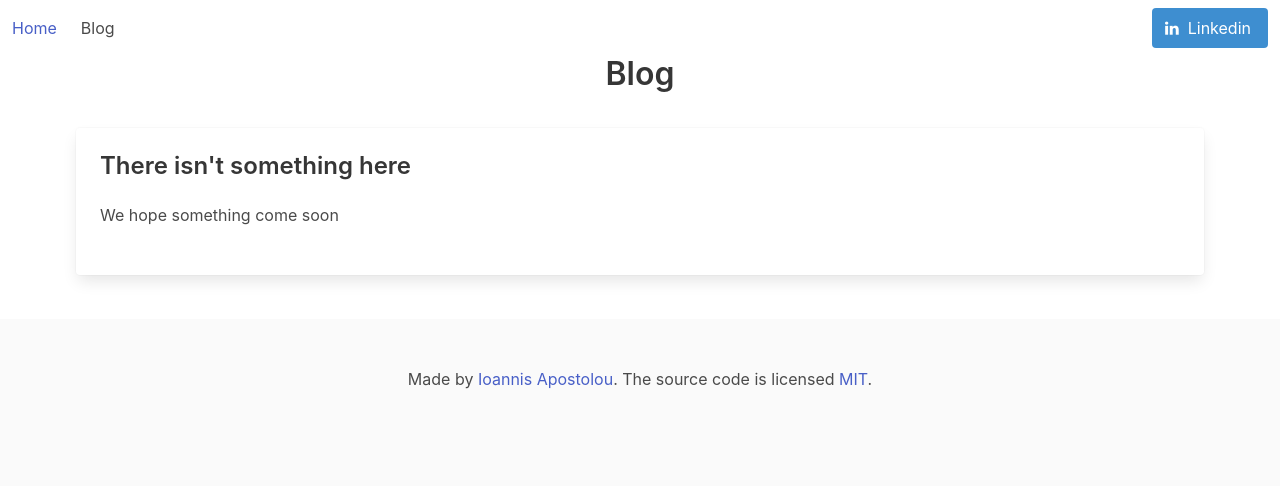
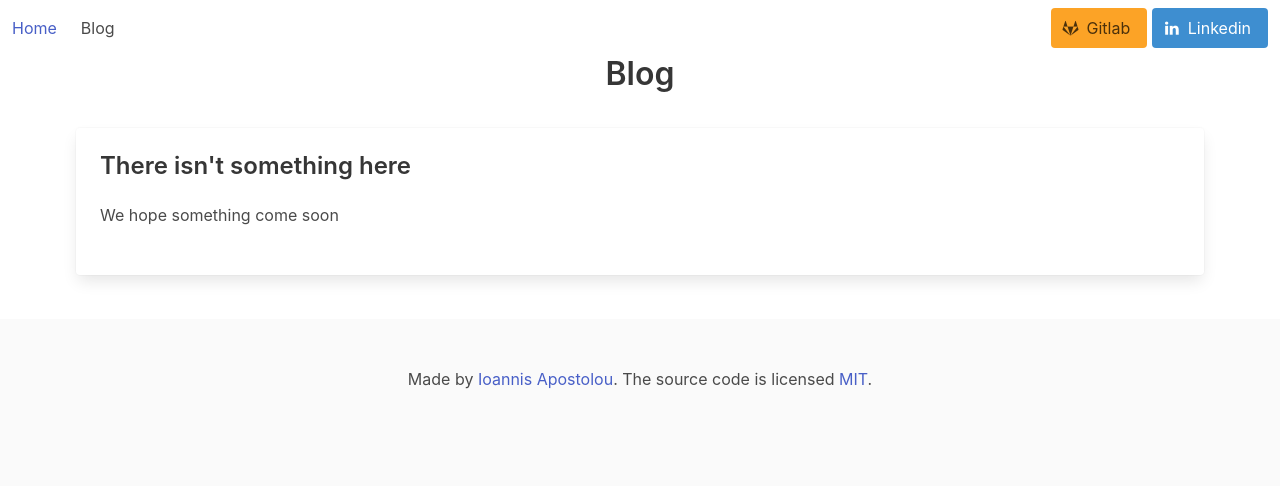
Before and after one commit to giannistolou/blog-django, a Django app: page /blog/ in a window 1280 px wide. Shown: the top 486 px of the page. Run offline with Django 3.2, Linux system fonts and the light colour scheme; data that the repository does not hold is empty.

Commit message:
add GitLab button

```diff
--- a/templates/header.html
+++ b/templates/header.html
@@ -77,6 +77,12 @@ $(document).ready(function() {
     <div class="navbar-end">
       <div class="navbar-item">
           <p class="control">
+           <a class="button is-warning" style="background-color:#FCA326" target="_blank" href="https://gitlab.com/giannistolou">
+              <span class="icon">
+                <i class="fa fa fa-gitlab"></i>
+              </span>
+              <span>Gitlab</span>
+            </a>
             <a class="button is-info" target="_blank" href="https://www.linkedin.com/in/ioannis-apostolou/">
               <span class="icon">
                 <i class="fa fa fa-linkedin"></i>
```
